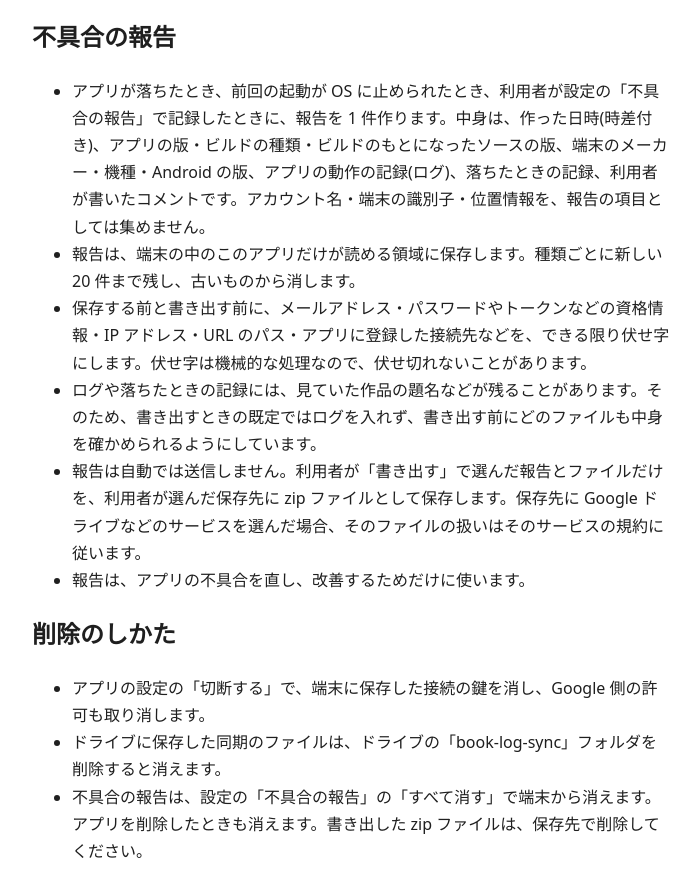
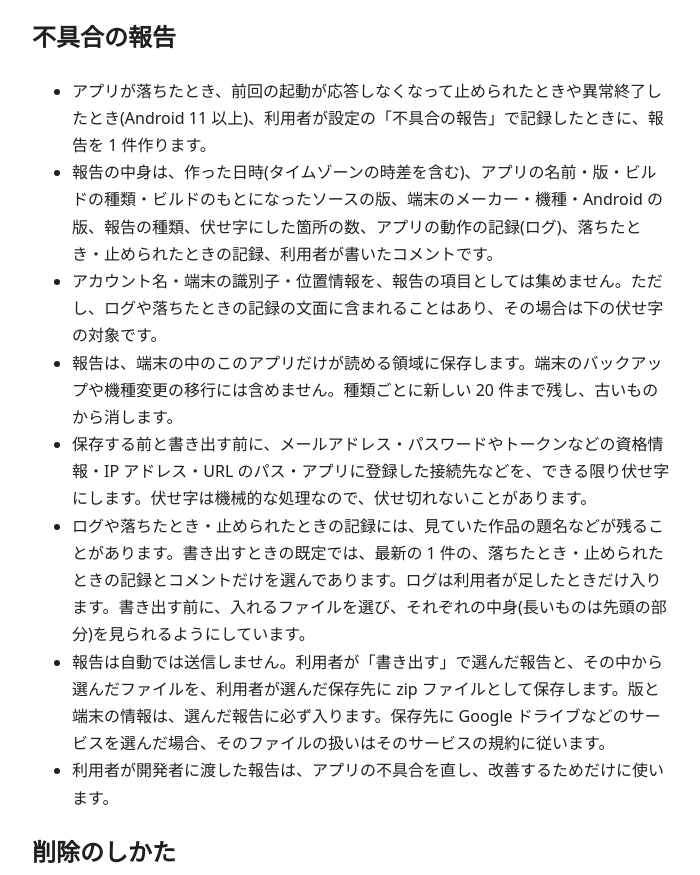
Before and after one commit to noxitro/app-policies, a plain HTML site: page book-log/privacy.html in a window 1280 px wide. Shown: the part 723-1598 px from the top of the page, without its empty margins (288-988 px from the left). Drawn offline with Linux system fonts and the light colour scheme.

Commit message:
book-log: 不具合の報告の節を実装に合わせる
- 書き出す前に見られる中身は、長いファイルでは先頭の部分だけと書く
- 版と端末の情報は、選んだ報告に必ず入ると書く
- 既定で選ぶもの(最新の 1 件の、落ちたときの記録とコメント)を書く
- 項目として集めない情報も、ログの文面には含まれうると書く
- 報告を作る契機の範囲、中身の項目(アプリ名・種類・伏せた数)、バックアップに含めないことを足す
- README の「書く中身」を合わせる

Co-Authored-By: Claude Opus 5.5 <noreply@anthropic.com>

```diff
--- a/book-log/privacy.html
+++ b/book-log/privacy.html
@@ -30,12 +30,14 @@
 
 <h2>不具合の報告</h2>
 <ul>
-  <li>アプリが落ちたとき、前回の起動が OS に止められたとき、利用者が設定の「不具合の報告」で記録したときに、報告を 1 件作ります。中身は、作った日時(時差付き)、アプリの版・ビルドの種類・ビルドのもとになったソースの版、端末のメーカー・機種・Android の版、アプリの動作の記録(ログ)、落ちたときの記録、利用者が書いたコメントです。アカウント名・端末の識別子・位置情報を、報告の項目としては集めません。</li>
-  <li>報告は、端末の中のこのアプリだけが読める領域に保存します。種類ごとに新しい 20 件まで残し、古いものから消します。</li>
+  <li>アプリが落ちたとき、前回の起動が応答しなくなって止められたときや異常終了したとき(Android 11 以上)、利用者が設定の「不具合の報告」で記録したときに、報告を 1 件作ります。</li>
+  <li>報告の中身は、作った日時(タイムゾーンの時差を含む)、アプリの名前・版・ビルドの種類・ビルドのもとになったソースの版、端末のメーカー・機種・Android の版、報告の種類、伏せ字にした箇所の数、アプリの動作の記録(ログ)、落ちたとき・止められたときの記録、利用者が書いたコメントです。</li>
+  <li>アカウント名・端末の識別子・位置情報を、報告の項目としては集めません。ただし、ログや落ちたときの記録の文面に含まれることはあり、その場合は下の伏せ字の対象です。</li>
+  <li>報告は、端末の中のこのアプリだけが読める領域に保存します。端末のバックアップや機種変更の移行には含めません。種類ごとに新しい 20 件まで残し、古いものから消します。</li>
   <li>保存する前と書き出す前に、メールアドレス・パスワードやトークンなどの資格情報・IP アドレス・URL のパス・アプリに登録した接続先などを、できる限り伏せ字にします。伏せ字は機械的な処理なので、伏せ切れないことがあります。</li>
-  <li>ログや落ちたときの記録には、見ていた作品の題名などが残ることがあります。そのため、書き出すときの既定ではログを入れず、書き出す前にどのファイルも中身を確かめられるようにしています。</li>
-  <li>報告は自動では送信しません。利用者が「書き出す」で選んだ報告とファイルだけを、利用者が選んだ保存先に zip ファイルとして保存します。保存先に Google ドライブなどのサービスを選んだ場合、そのファイルの扱いはそのサービスの規約に従います。</li>
-  <li>報告は、アプリの不具合を直し、改善するためだけに使います。</li>
+  <li>ログや落ちたとき・止められたときの記録には、見ていた作品の題名などが残ることがあります。書き出すときの既定では、最新の 1 件の、落ちたとき・止められたときの記録とコメントだけを選んであります。ログは利用者が足したときだけ入ります。書き出す前に、入れるファイルを選び、それぞれの中身(長いものは先頭の部分)を見られるようにしています。</li>
+  <li>報告は自動では送信しません。利用者が「書き出す」で選んだ報告と、その中から選んだファイルを、利用者が選んだ保存先に zip ファイルとして保存します。版と端末の情報は、選んだ報告に必ず入ります。保存先に Google ドライブなどのサービスを選んだ場合、そのファイルの扱いはそのサービスの規約に従います。</li>
+  <li>利用者が開発者に渡した報告は、アプリの不具合を直し、改善するためだけに使います。</li>
 </ul>
 
 <h2>削除のしかた</h2>
```
Also changed, not shown: 1 other file.
